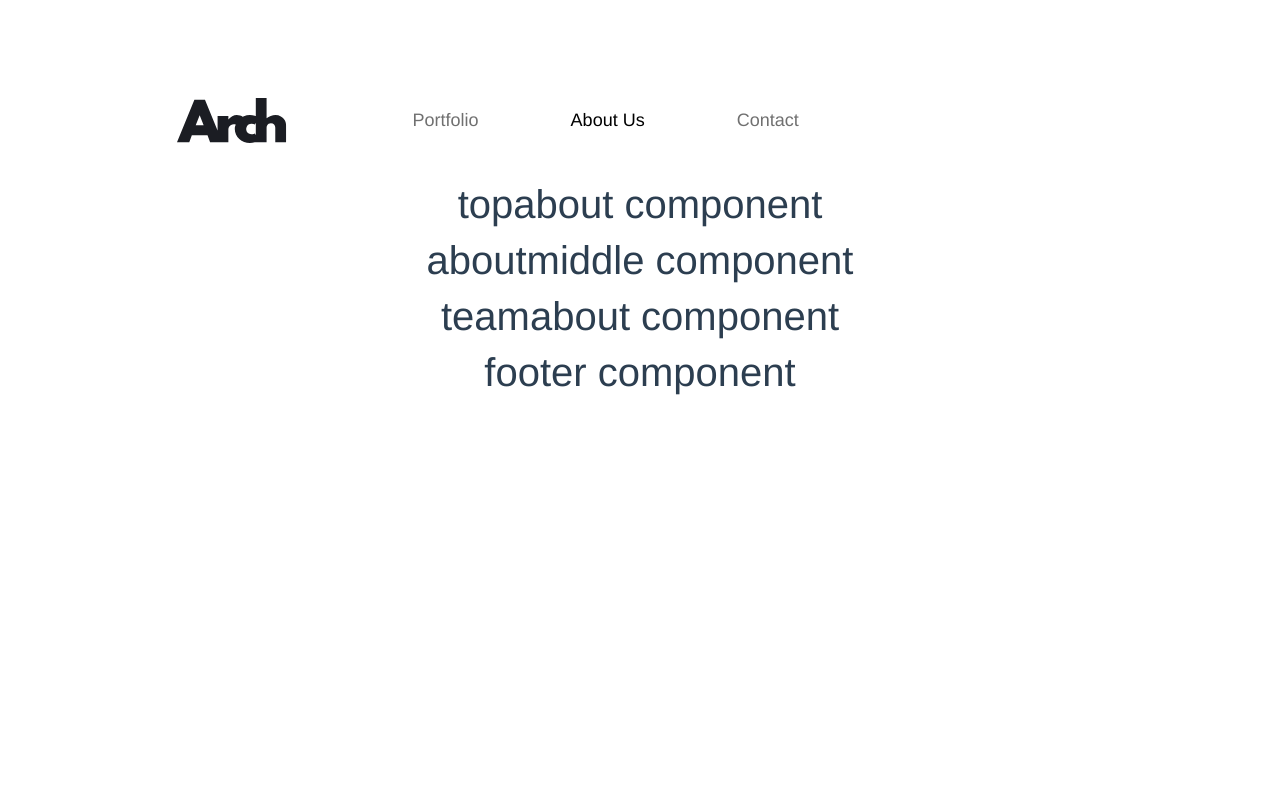
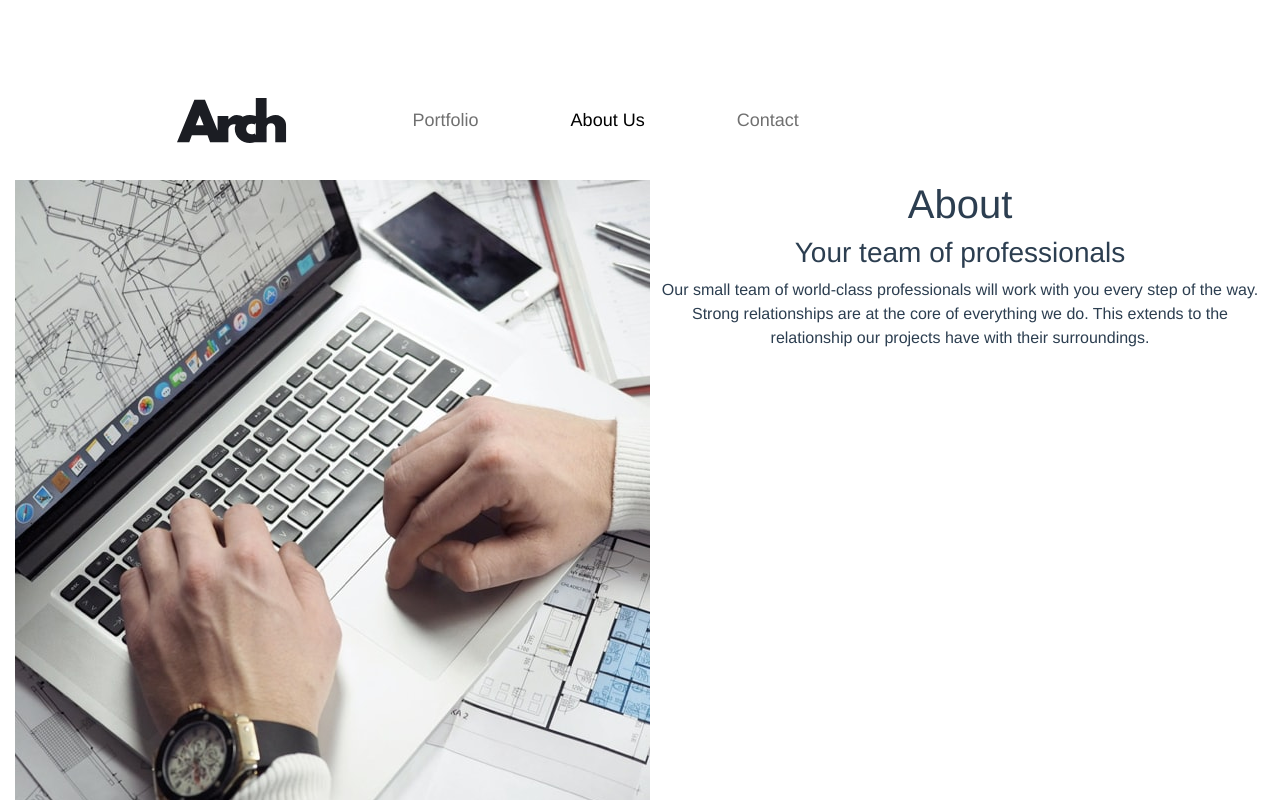
Before and after one commit to clf94-dev/arch-vue, a Vue app: page /about in a window 1280 px wide. Shown: the top 800 px of the page. Built offline with nearby package versions, Linux system fonts and the light colour scheme.

Commit message:
added TopAbout component struct

```diff
--- a/src/components/TopAbout.vue
+++ b/src/components/TopAbout.vue
@@ -1,15 +1,32 @@
 <template>
-    <div>
-<h1> topabout component</h1>
-    </div>
+  <b-container fluid class="top-section-cont">
+    <b-row>
+      <b-col class="img-col" xs="12" sm="12" md="6" lg="6">
+        <img :src="topAboutD" alt="About"
+      /></b-col>
+      <b-col class="text-col" xs="12" sm="12" md="6" lg="6">
+        <h1>About</h1>
+        <h3>Your team of professionals</h3>
+        <p>
+          Our small team of world-class professionals will work with you every
+          step of the way. Strong relationships are at the core of everything we
+          do. This extends to the relationship our projects have with their
+          surroundings.
+        </p>
+      </b-col>
+    </b-row></b-container
+  >
 </template>
 
 <script>
-    export default {
-        name:'TopAbout'
-    }
+export default {
+  name: "TopAbout",
+  data() {
+    return {
+      topAboutD: require("@/assets/images/about/desktop/image-hero.jpg"),
+    };
+  },
+};
 </script>
 
-<style scoped>
-
-</style>
+<style scoped></style>
```
